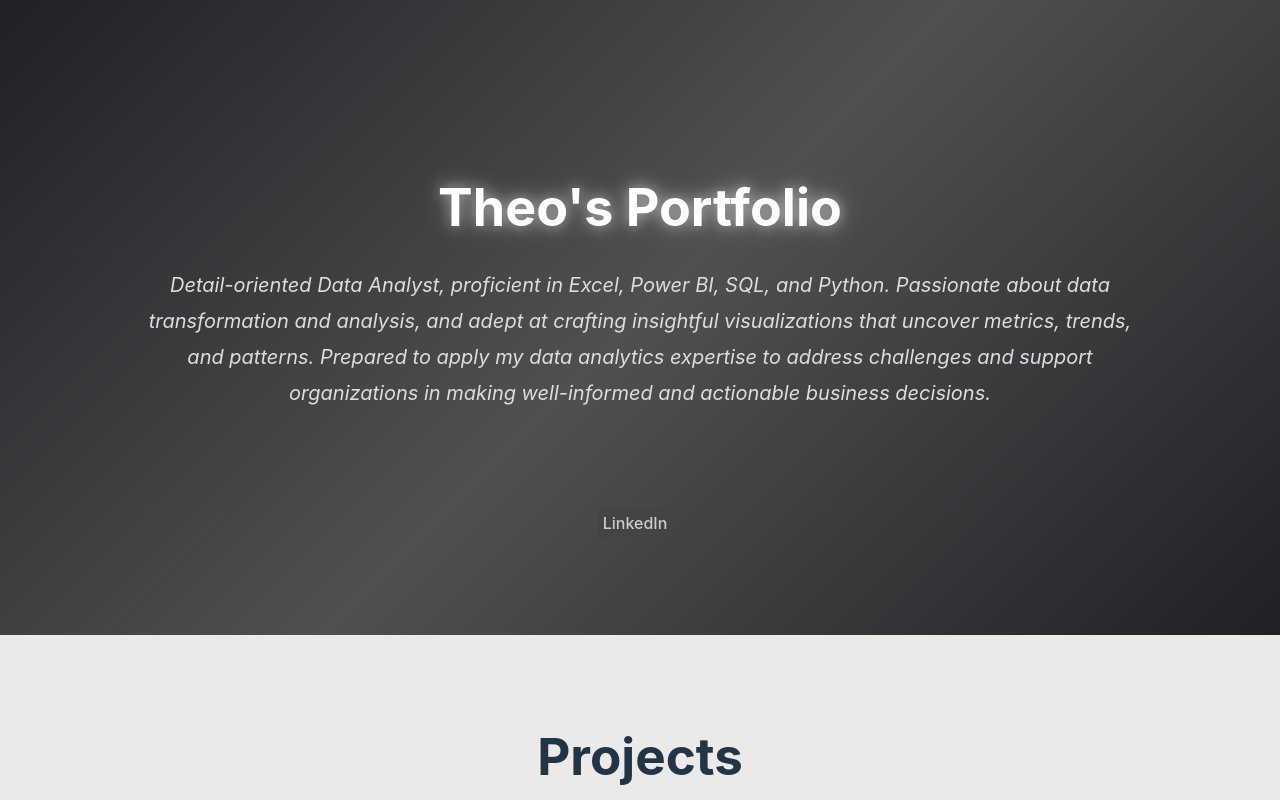
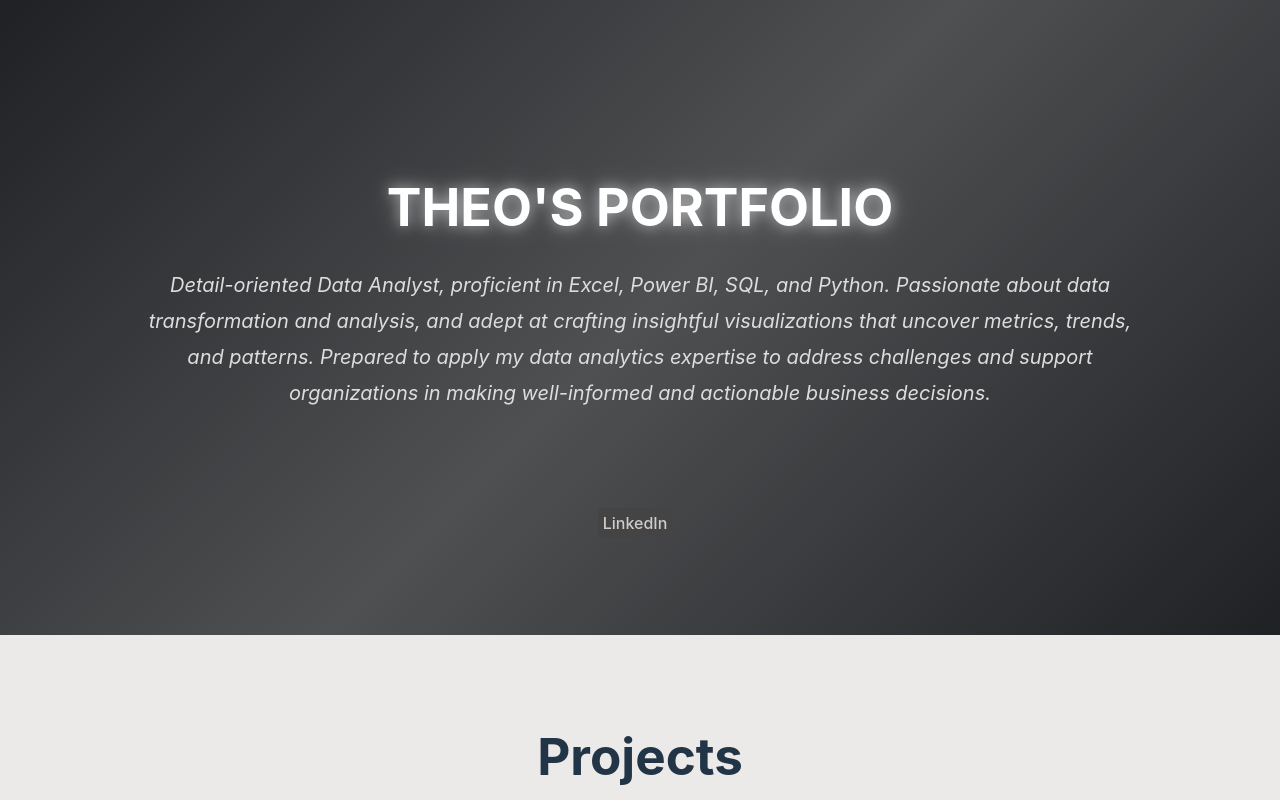
Before and after one commit to Cephasie/TheoPortfolio, a React (Vite) app: page / in a window 1280 px wide. Shown: the top 800 px of the page. Built offline with nearby package versions, Linux system fonts and the light colour scheme.

Commit message:
chnages made

```diff
--- a/src/components/Hero.jsx
+++ b/src/components/Hero.jsx
@@ -4,7 +4,7 @@ const Hero = () => {
   return (
     <section className="intro-section">
       <div className="intro-container">
-        <h4 className="portfolio-owner-name">Theo's Portfolio</h4>
+        <h4 className="portfolio-owner-name">THEO'S PORTFOLIO</h4>
         <p className="intro-description">
         Detail-oriented Data Analyst, proficient in Excel, Power BI, SQL, and Python. Passionate about
         data transformation and analysis, and adept at crafting insightful visualizations that uncover
```
